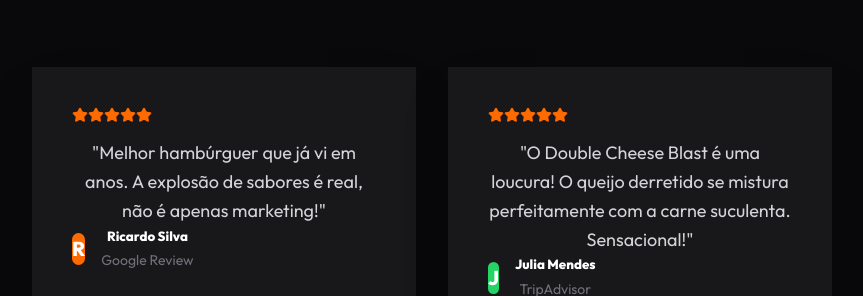
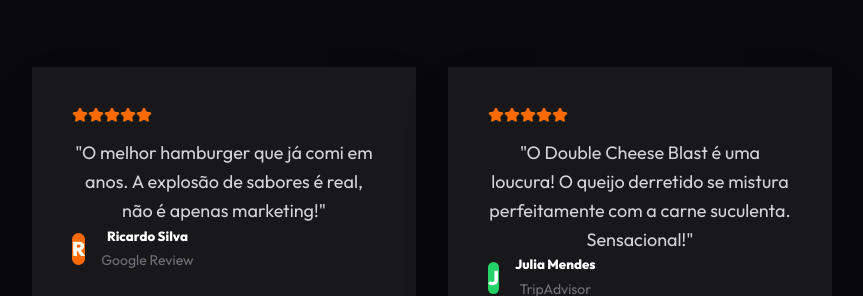
Before and after one commit to Robsiolly/burger-lab-landing-page, a React (Vite) app: page / in a window 1280 px wide. Shown: the part 2720-3016 px from the top of the page, without its empty margins (208-1071 px from the left). Built offline with nearby package versions, Linux system fonts and the light colour scheme.

Commit message:
fix(ui): adjust testimonial text based on feedback

```diff
--- a/src/App.jsx
+++ b/src/App.jsx
@@ -441,7 +441,7 @@ const Testimonials = () => {
   const reviews = [
     {
       name: "Ricardo Silva",
-      text: "Melhor hambúrguer que já vi em anos. A explosão de sabores é real, não é apenas marketing!",
+      text: "O melhor hamburger que já comi em anos. A explosão de sabores é real, não é apenas marketing!",
       source: "Google Review",
       color: "#FF6B00"
     },
```
